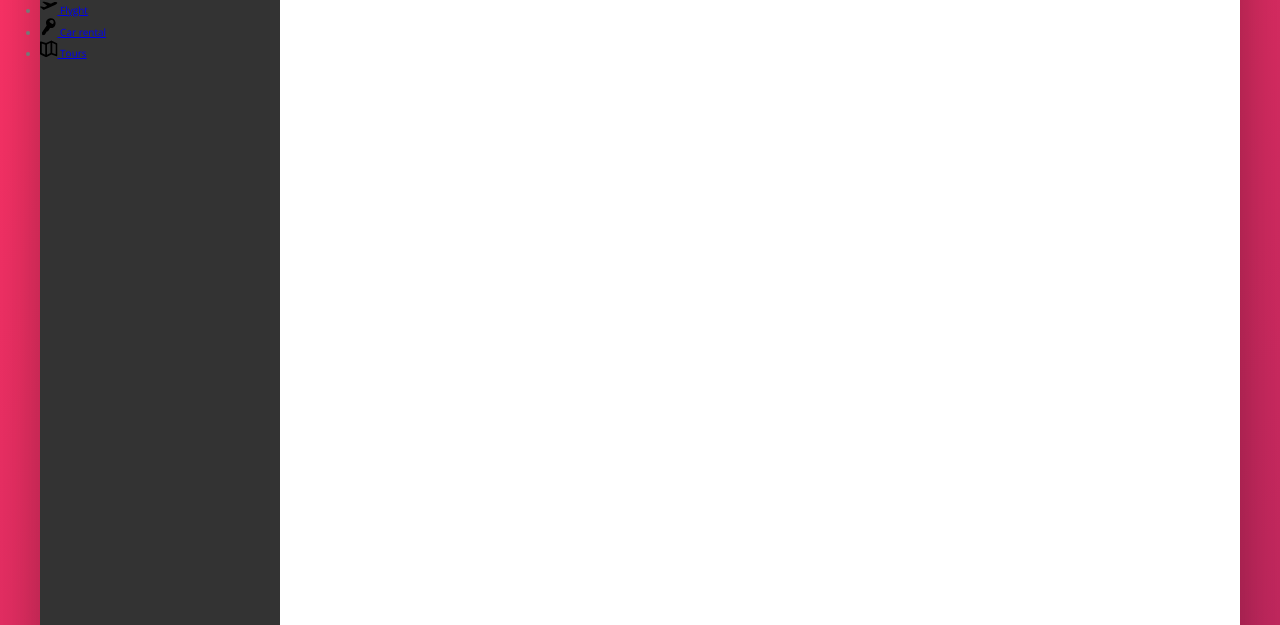
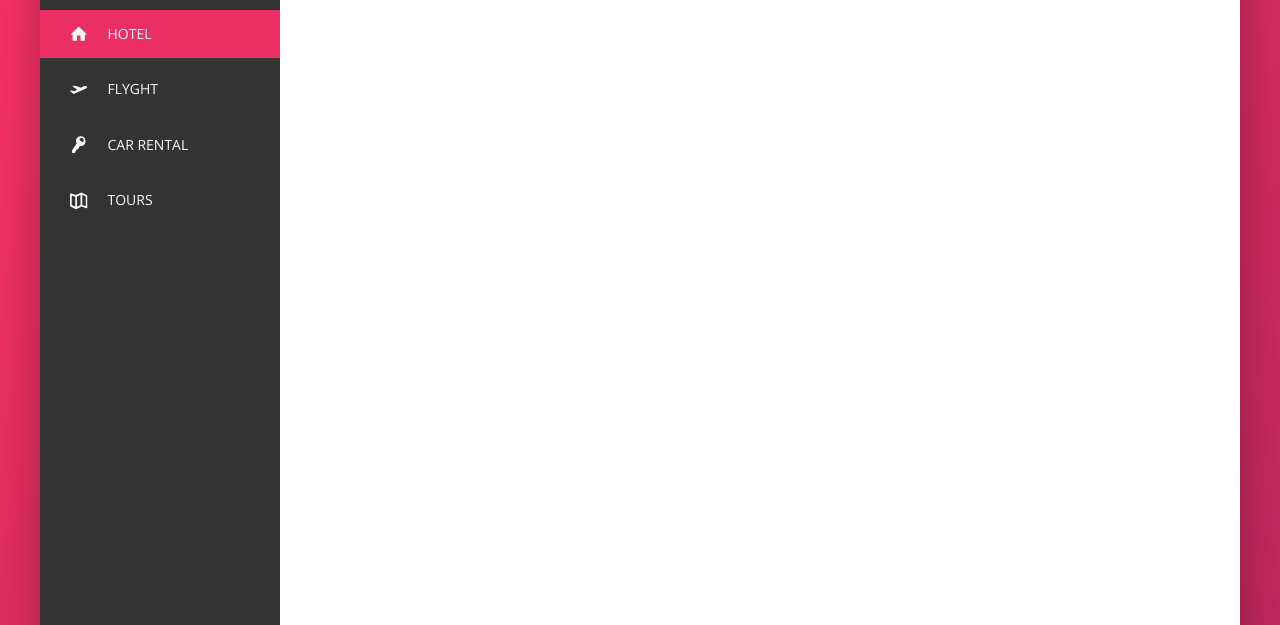
Before and after one commit to t-kowalewski/booking-demo-website, a website: page index.html in a window 1280 px wide. Shown: the part 175-800 px from the top of the page. Drawn offline with nearby package versions, Linux system fonts and the light colour scheme.

Commit message:
finish nav styling

```diff
--- a/index.html
+++ b/index.html
@@ -57,7 +57,7 @@
       <!-- Navigation -->
       <nav class="sidebar">
         <ul class="side-nav">
-          <li class="side-nav__item">
+          <li class="side-nav__item side-nav__item--active">
             <a href="#" class="side-nav__link">
               <svg class="side-nav__icon">
                 <use xlink:href="img/sprite.svg#icon-home">
--- a/sass/_components.scss
+++ b/sass/_components.scss
@@ -131,18 +131,59 @@
 ////////////////////////////////////////////
 // ==== NAVIGATION ====
 .side-nav {
+  font-size: 1.4rem;
+  list-style: none;
+  margin-top: 3.5rem;
 
   &__item {
+    position: relative;
 
+    &:not(:last-child) {
+      margin-bottom: .7rem;
+    }
+
+    &::before {
+      content: "";
+      position: absolute;
+      top: 0;
+      left: 0;
+      height: 100%;
+      width: 3px;
+      background-color: var(--color-primary);
+      transform: scaleY(0);
+      transition: transform .2s,
+                  width .3s cubic-bezier(1,0,0,1) .2s;
+    }
+
+    &:hover::before,
+    &--active::before {
+      transform: scaleY(1);
+      width: 100%;
+    }
+
+    &:active::before {
+      background-color: var(--color-primary-light);
+    }
   }
 
-  &__link {
+  &__link:link,
+  &__link:visited {
+    display: flex;
+    align-items: center;
 
+    color: var(--grey-light-1);
+    text-decoration: none;
+    text-transform: uppercase;
+    padding: 1.3rem 3rem;
+    position: relative;
+    z-index: 1;
   }
 
   &__icon {
     width: 1.75rem;
     height: 1.75rem;
+    fill: currentColor; // takes same color as current element or parent
+    margin-right: 2rem;
   }
 }
 
```
Also changed, not shown: css/style.css.
